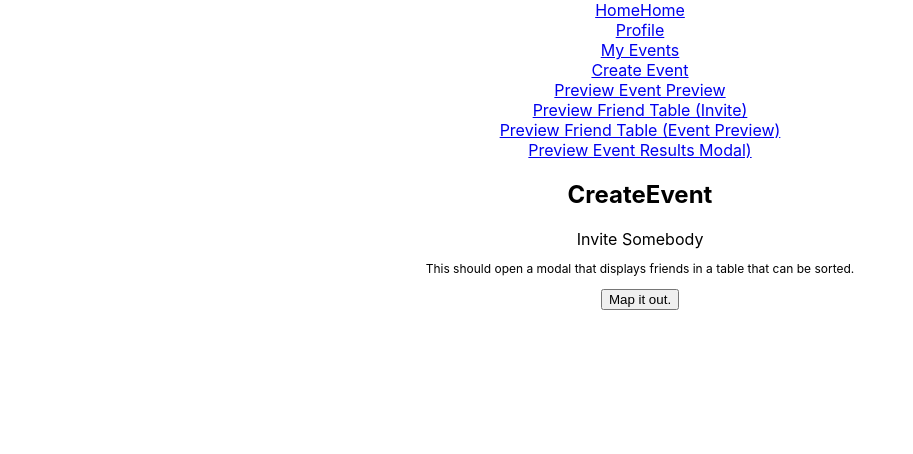
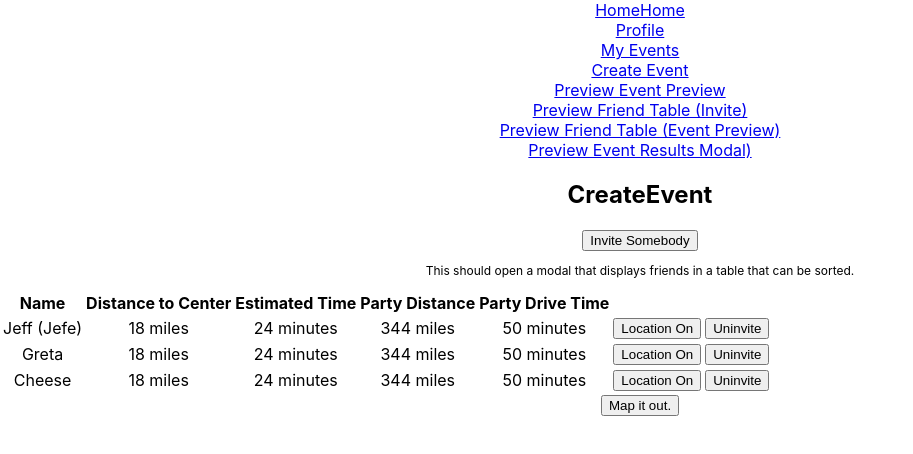
Before and after one commit to dph0718/meetPie, a React (Create React App) app in the folder react/: page /create-event in a window 1280 px wide. Shown: the top 454 px of the page, without its empty margins (0-913 px from the left). Built offline with nearby package versions, Linux system fonts and the light colour scheme.

Commit message:
Adds CreateEvent buttons

```diff
--- a/react/src/CreateEvent.js
+++ b/react/src/CreateEvent.js
@@ -1,5 +1,5 @@
 import React from 'react';
-
+import FriendTableEvent from './FriendTableEvent'
 
 class CreateEvent extends React.Component {
     constructor(props) {
@@ -21,8 +21,9 @@ class CreateEvent extends React.Component {
             <>
                 <h2>CreateEvent</h2>
                 <form>
-                    <label>Invite Somebody</label>
+                    <button>Invite Somebody</button>
                     <p>This should open a modal that displays friends in a table that can be sorted.</p>
+                    <FriendTableEvent />
                     <button onClick={this.submitHandler}>Map it out.</button>
 
                 </form>
```
